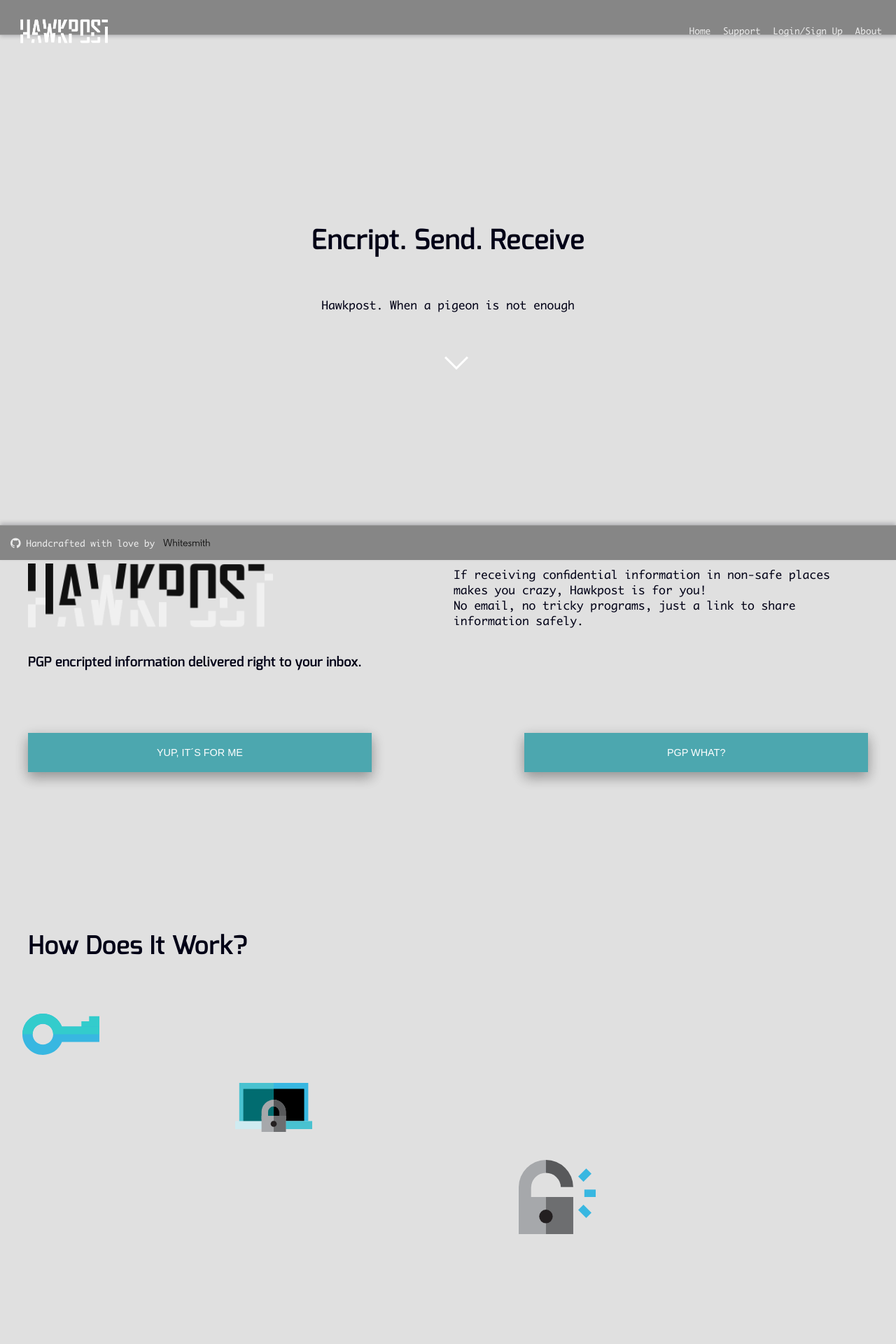
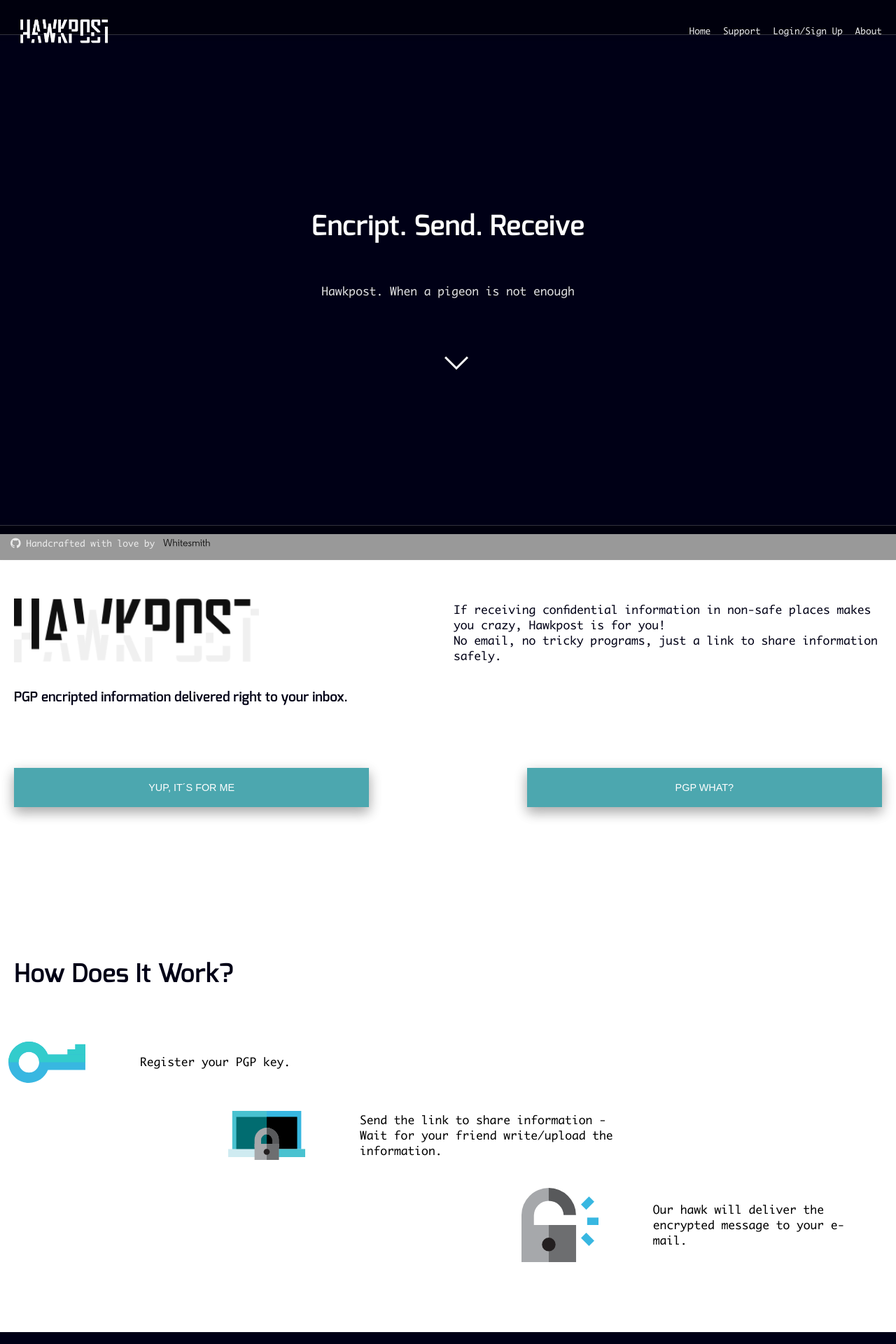
Before and after one commit to whitesmith/hawkpost, a Django app: template pages/templates/pages/index.html in a window 1280 px wide. Shown: the top 1920 px of the page at 70% size. Run offline with Django 3.2, Linux system fonts and the light colour scheme; the template is opened without the code that fills it, so the values that code supplies are empty.

Commit message:
page color divided

```diff
--- a/pages/templates/pages/index.html
+++ b/pages/templates/pages/index.html
@@ -1,24 +1,27 @@
 {% extends "layout/base.html" %} {% load staticfiles %} {% block content %}
 
-
-<section class="h-section--first">
+<div class="section-definer-dark">
+<section class="h-section--first section-resized">
 
     <div class="row center-xs">
 
         <div class="col-xs-10">
-            <p class="title first">Encript. Send. Receive</p>
-            <p> Hawkpost. When a pigeon is not enough</p>
+            <p class="title first text-lightest">Encript. Send. Receive</p>
+            <p class="text text-light"> Hawkpost. When a pigeon is not enough</p>
             <!-- --------------SCROLL BUTTON-------------- -->
             <div class="span"><a class="scroll" href="#sec_1"><span>  </span></a></div>
         </div>
     </div>
 
 </section>
+ </div>
+<div class="section-definer-medium ">
+
+ <div class= " h-section section-resized" id="sec_1">
+
+ <div class="row center-xs middle-xs start-sm">
 
 
-<section class="h-section" id="sec_1">
-
-    <div class="row center-xs middle-xs start-sm">
         <div class=" center-xs start-sm col-xs-12  col-sm-6  ">
             <img src="{% static 'images/logob.png' %}" class="logo-big">
         </div>
@@ -38,12 +41,14 @@
             <button class="h-button">PGP WHAT?</button>
         </div>
     </div>
+</div>
 
-</section>
 
-<section class="h-section">
+<div class="section-definer-medium text-darkest">
+ <div class= " h-section section-resized" id="sec_1">
 
-    <div class="row text-light">
+
+    <div class="row">
 
 
         <div class="col-xs-12 center-xs start-sm start-lg  ">
@@ -90,14 +95,16 @@
     </div>
 
 
-</section>
+       </div>
 
 
+    </div>
 
-<section class="h-section">
 
+<div class="section-definer-dark">
+<section class="h-section--first section-resized">
     <div class="col-xs-12 center-xs start-sm start-lg  ">
-        <h3 class="title">Faq</h3>
+        <h3 class="title text-lightest">Faq</h3>
     </div>
 
     <div class=" row ">
@@ -105,48 +112,49 @@
 
             <div class="faq__box  faq__box--big" tabindex="1">
 
-                <p class="faq__tittle">Why should I use this?</p>
+                <p class="faq__tittle text-lightest">Why should I use this?</p>
                 <p class="faq__text">This is the easiest way to securely receive sensible information from people who don't know how to use PGP. They don't even need to install anything: you just share your link and the person who receives it just needs to submit the information. Our hawk will send it back to you.</p>
 
             </div>
             <div class="faq__box  faq__box--big" tabindex="1">
 
-                <p class="faq__tittle">How does it work behind the curtain?</p>
+                <p class="faq__tittle text-lightest">How does it work behind the curtain?</p>
                 <p class="faq__text">The concept is simple, you generate an unique link on Hawkpost, then you share it with someone that needs to send you some secret information. When that person visits the link and submits the sensitive data, it is encrypted in their browser with your PGP public key and then forwarded to your email address. No data is stored by us.</p>
 
             </div>
 
             <div class="faq__box  faq__box--big" tabindex="1">
 
-                <p class="faq__tittle">Why is this safe?</p>
+                <p class="faq__tittle text-lightest">Why is this safe?</p>
                 <p class="faq__text">Hawkpost provides end-to-end encryption using <a href="https://openpgpjs.org/">OpenPGP.js</a> library, which means that the submitted information will be only visible to whom created the link (the owner of the key) and we will not save it.</p>
             </div>
         </div>
         <div class=" col-xs-12 col-sm-6">
             <div class="faq__box  faq__box--big" tabindex="1">
 
-                <p class="faq__tittle">Is my link permanently available?</p>
+                <p class="faq__tittle text-lightest">Is my link permanently available?</p>
                 <p class="faq__text">No, at the momment you can create as many unique links as you want, one for each ocasion. All of them should have an expiration date, however other configuration options will be added soon, so you can adapt the functionality to your own use cases.</p>
 
             </div>
 
             <div class="faq__box  faq__box--big" tabindex="1">
 
-                <p class="faq__tittle">What type of information can be submitted?</p>
+                <p class="faq__tittle text-lightest">What type of information can be submitted?</p>
                 <p class="faq__text">Any text information can be submitted and only be visible for the person who created the link.</p>
 
             </div>
 
             <div class="faq__box  faq__box--big" tabindex="1">
 
-                <p class="faq__tittle">Can I check the code?</p>
+                <p class="faq__tittle text-lightest">Can I check the code?</p>
                 <p class="faq__text">Sure, the system is open-source. You can either check the code before using this service or deploy it on your own server. The source can be found <a href="https://github.com/whitesmith/hawkpost">here</a></p>
             </div>
         </div>
     </div>
 
+   </div>
+    </div>
 
-</section>
 {% endblock content %}
 
 
--- a/stylesheets/_base.scss
+++ b/stylesheets/_base.scss
@@ -46,11 +46,33 @@ border:none;
         list-style-type: none;
     }
 
-    .main {
-        padding-top: $nav-size*2;
-        padding-bottom: 100px;
-        width: 960px;
-        max-width: 100%;
+    .section-definer {
+        width: 100%;
+
+    }
+
+.section-definer-light {
+         @extend .section-definer;
+    background-color:blue;
+    }
+
+.section-definer-medium {
+         @extend .section-definer;
+    background-color:white;
+    }
+
+.section-definer-dark {
+         @extend .section-definer;
+    background-color:$black;
+    }
+         .section-resized {
+
+
+
+      padding-top: $nav-size*2;
+       padding-bottom: 100px;
+       width: 960px;
+       max-width: 100%;
         margin: auto;
         @include breakpoint ($min: xs) {
             width: 350px;
@@ -73,6 +95,8 @@ border:none;
             max-width: 100%;
         }
     }
+
+
     /*------------------------------------*\
   #FONTS
 \*------------------------------------*/
--- a/stylesheets/_details.scss
+++ b/stylesheets/_details.scss
@@ -6,8 +6,17 @@
      color: $main-color-dark;
  }
 
+
+ .text-darkest {
+     color: black;
+ }
+
  .text-light {
      color: $light;
+ }
+
+.text-lightest {
+     color:white;
  }
 
  .text-main {
--- a/stylesheets/_faq.scss
+++ b/stylesheets/_faq.scss
@@ -6,6 +6,7 @@
 
 
     .faq__box--big {
+
         padding: 20px;
         margin: 5px 0 5px;
         width: 100%;
@@ -26,7 +27,7 @@
 
     .faq__box:focus {
 
-
+         height: auto;
         background-color: rgba(78, 217, 185, 0.2);
         .faq__text {
             display: block;
@@ -52,7 +53,8 @@
     }
 
     .faq__box {
-        border: 1px solid $light;
+        height: 80px;
+        //border: 1px solid $light;
         box-shadow: 0px 2px 6px 0px rgba($black, 0.2);
         background: rgba($light, 0.2);
         margin: 10px 10px 20px;
--- a/stylesheets/_landing.scss
+++ b/stylesheets/_landing.scss
@@ -71,7 +71,7 @@
 /*-----------------------#SECTIONS-------------*/
 
 .h-section {
-    margin: 10px 20px 10px;
+    //margin: 10px 20px 10px;
     @media only screen and (min-width: 200px) and (max-width: 800px) {
         padding: 5vh 0 8vh;
     }
@@ -86,7 +86,7 @@
         padding: 20vh 0 50vh;
     }
     @media screen and (min-width: 800px) and (max-width: 1600px) {
-        padding: 20vh 0 30vh;
+        padding: 30vh 0 40vh;
     }
 }
 
```
Also changed, not shown: hawkpost/static/css/style.css, hawkpost/static/images/ls.svg (added), hawkpost/static/images/rs.svg (added).
